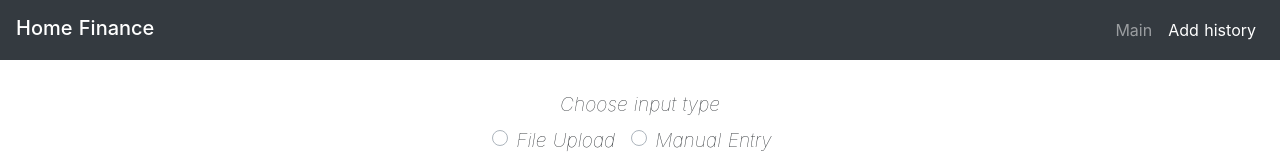
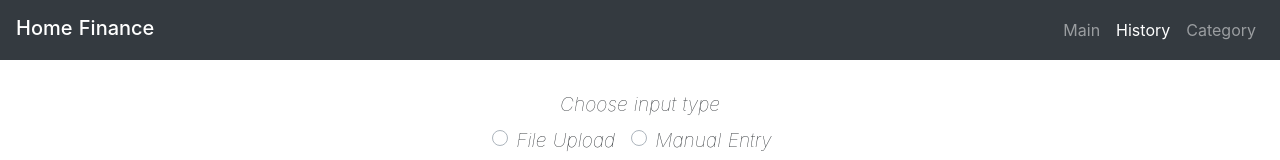
Before and after one commit to M-Kocikowski/HomeFinanceApp_UI, a Nuxt app: page /history in a window 1280 px wide. Shown: the top 160 px of the page. Built offline with nearby package versions, Linux system fonts and the light colour scheme.

Commit message:
adding category nav link

```diff
--- a/layouts/default.vue
+++ b/layouts/default.vue
@@ -4,7 +4,8 @@
       <b-navbar-brand tag="h1" class="mb-1">Home Finance</b-navbar-brand>
       <b-navbar-nav class="ml-auto">
         <b-nav-item to="/" :active="$route.name === 'index'">Main</b-nav-item>
-        <b-nav-item to="/history" :active="$route.name === 'history' || $route.name === 'history-id'">Add history</b-nav-item>
+        <b-nav-item to="/history" :active="$route.name === 'history' || $route.name === 'history-id'">History</b-nav-item>
+        <b-nav-item to="/category" :active="$route.name === 'category'">Category</b-nav-item>
       </b-navbar-nav>
     </b-navbar>
     <nuxt />
```
